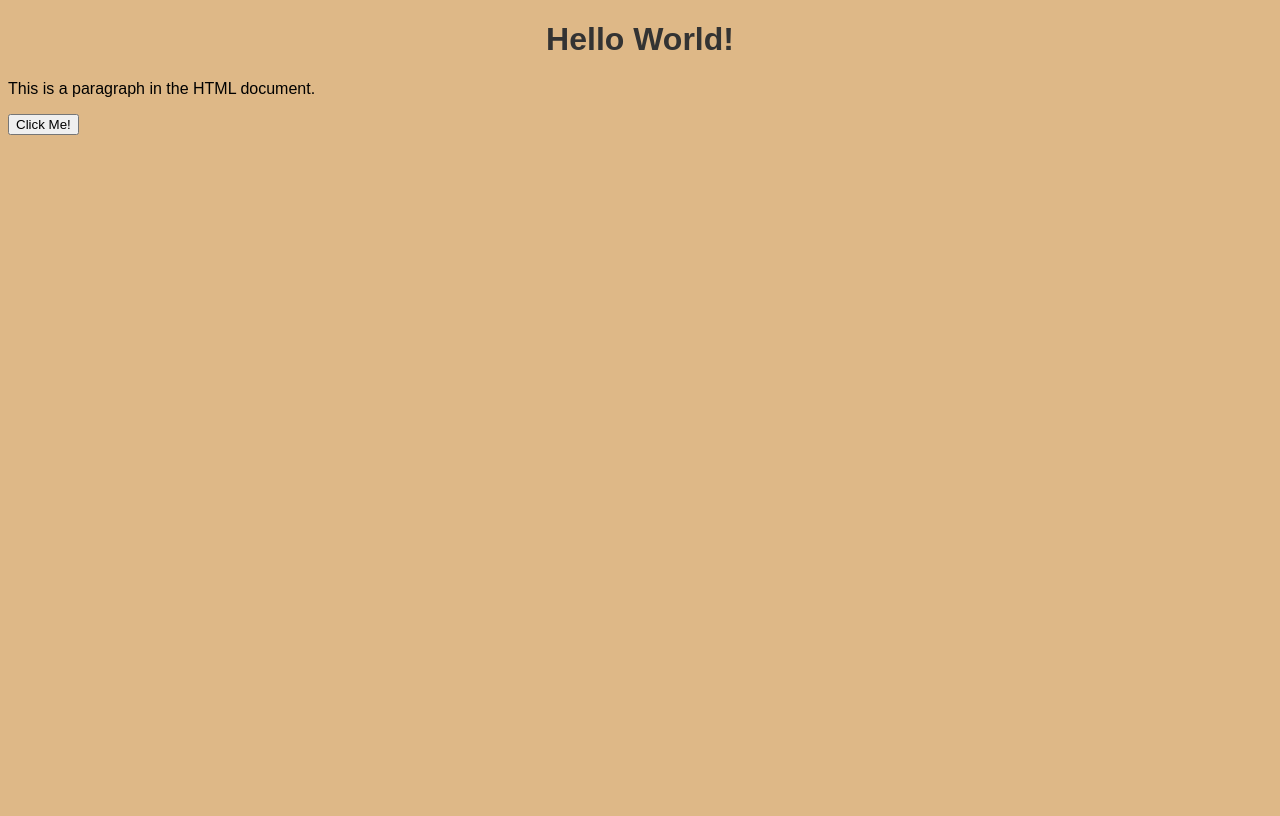
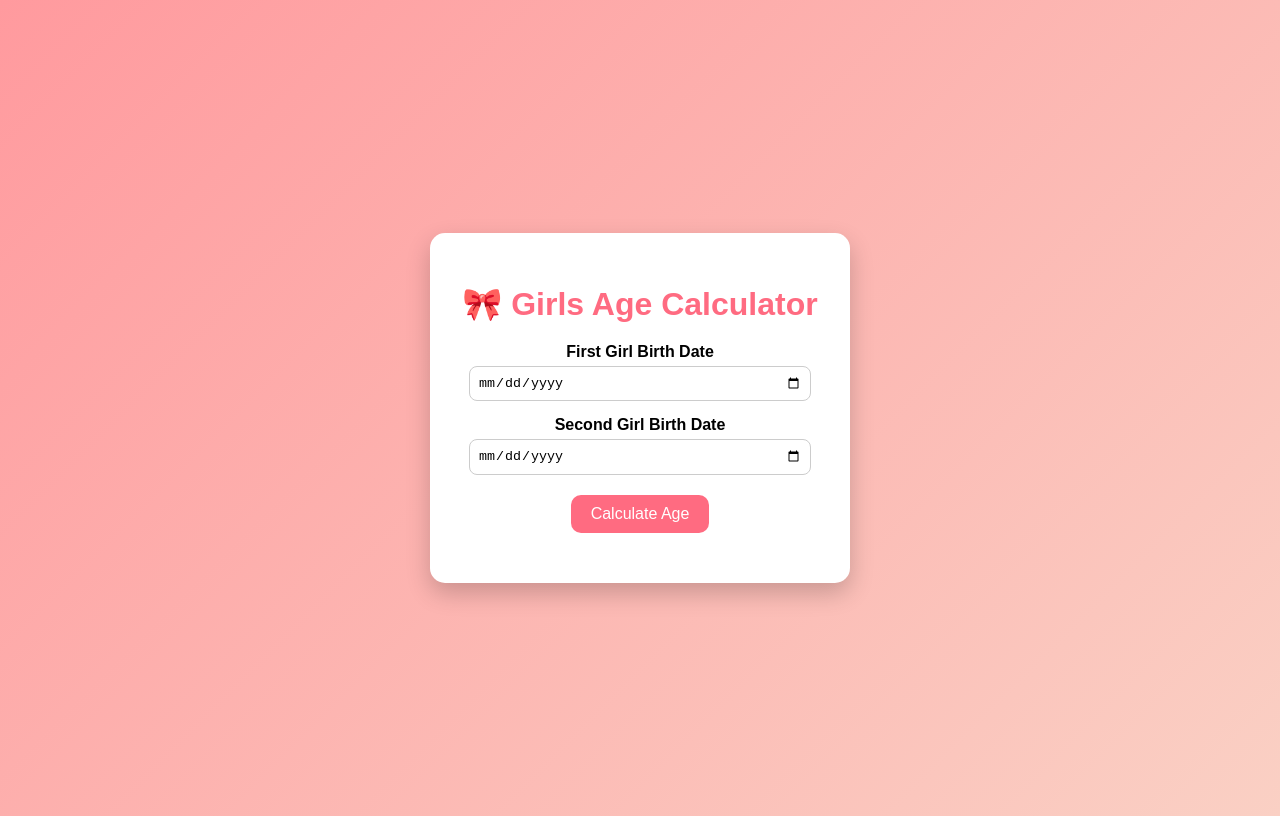
Before and after one commit to JosephineJoseph812/Frontend-Team-Lab, a plain HTML site: page index.html in a window 1280 px wide. Drawn offline with Linux system fonts and the light colour scheme.

Commit message:
add date

```diff
--- a/index.html
+++ b/index.html
@@ -7,9 +7,30 @@
     <link rel="stylesheet" href="style.css">
 </head>
 <body>
-    <h1>Hello World!</h1>
+    <!-- <h1>Hello World!</h1>
     <p>This is a paragraph in the HTML document.</p>
     <button onclick="showMessage()">Click Me!</button>
+    -->
+
+    <div class="container">
+    <h1>🎀 Girls Age Calculator</h1>
+
+    <label>First Girl Birth Date</label>
+    <input type="date" id="girl1">
+
+    <label>Second Girl Birth Date</label>
+    <input type="date" id="girl2">
+
+    <button onclick="calculateAge()">Calculate Age</button>
+
+    <div class="result" id="result"></div>
+</div>
+
+
+
     <script src="script.js"></script>
+
+
+
 </body>
 </html>
--- a/script.js
+++ b/script.js
@@ -1,3 +1,35 @@
 function showMessage() {
     alert("Welcome to Version 1 🚀");
 }
+
+function getAge(birthDate) {
+    const today = new Date();
+    const birth = new Date(birthDate);
+
+    let age = today.getFullYear() - birth.getFullYear();
+    const m = today.getMonth() - birth.getMonth();
+
+    if (m < 0 || (m === 0 && today.getDate() < birth.getDate())) {
+        age--;
+    }
+
+    return age;
+}
+
+function calculateAge() {
+    const g1 = document.getElementById("girl1").value;
+    const g2 = document.getElementById("girl2").value;
+    const result = document.getElementById("result");
+
+    if (!g1 || !g2) {
+        result.innerHTML = "⚠️ Please select both dates.";
+        return;
+    }
+
+    const age1 = getAge(g1);
+    const age2 = getAge(g2);
+
+    result.innerHTML =
+        `👧 First girl age: ${age1} years<br>
+         👧 Second girl age: ${age2} years`;
+}
--- a/style.css
+++ b/style.css
@@ -10,3 +10,62 @@ button:hover {
     background-color: black;
     color: white;
 }
+
+       body {
+            font-family: Arial, sans-serif;
+            background: linear-gradient(135deg, #ff9a9e, #fad0c4);
+            height: 100vh;
+            display: flex;
+            justify-content: center;
+            align-items: center;
+        }
+
+        .container {
+            background: white;
+            padding: 30px;
+            border-radius: 15px;
+            width: 360px;
+            box-shadow: 0 10px 25px rgba(0,0,0,0.2);
+            text-align: center;
+        }
+
+        h1 {
+            color: #ff6b81;
+            margin-bottom: 20px;
+        }
+
+        label {
+            display: block;
+            margin-top: 15px;
+            font-weight: bold;
+        }
+
+        input {
+            width: 90%;
+            padding: 8px;
+            margin-top: 5px;
+            border-radius: 8px;
+            border: 1px solid #ccc;
+        }
+
+        button {
+            margin-top: 20px;
+            padding: 10px 20px;
+            background: #ff6b81;
+            color: white;
+            border: none;
+            border-radius: 10px;
+            cursor: pointer;
+            font-size: 16px;
+        }
+
+        button:hover {
+            background: #ff4757;
+        }
+
+        .result {
+            margin-top: 20px;
+            font-size: 18px;
+            color: #333;
+            font-weight: bold;
+        }
```
